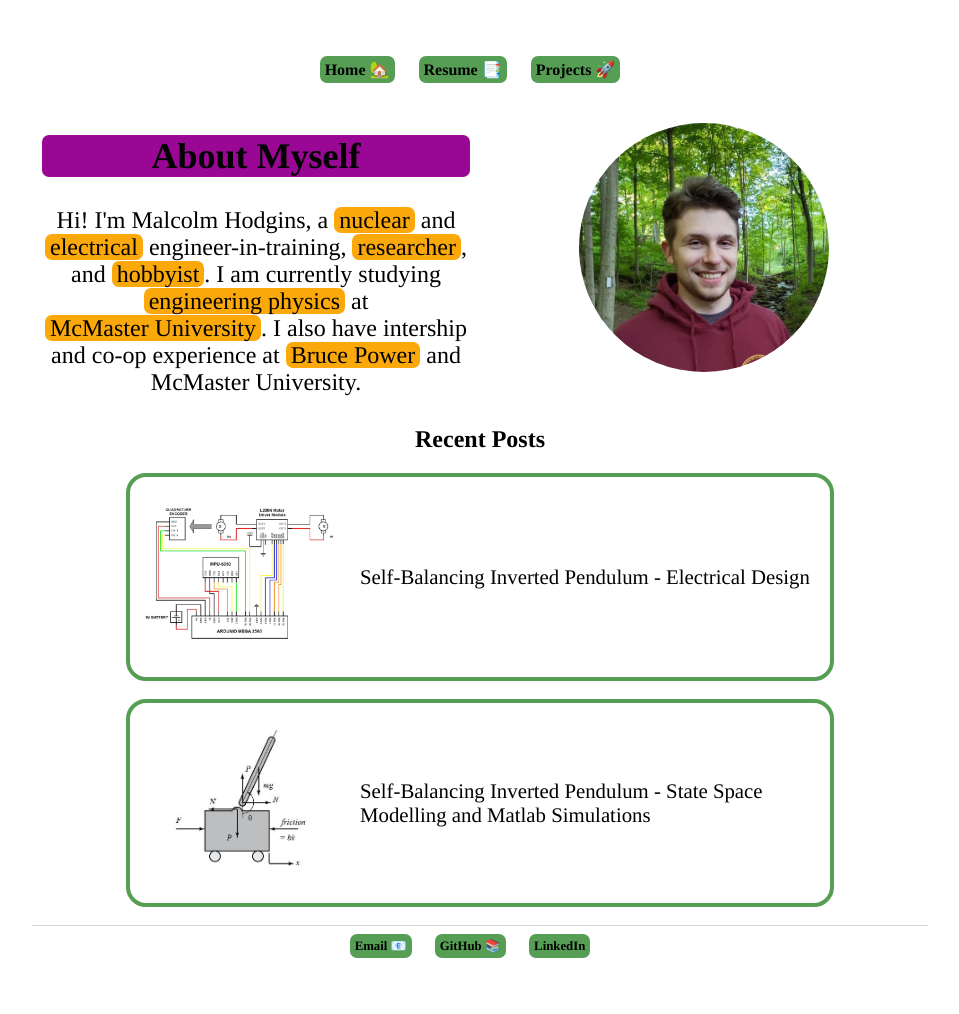
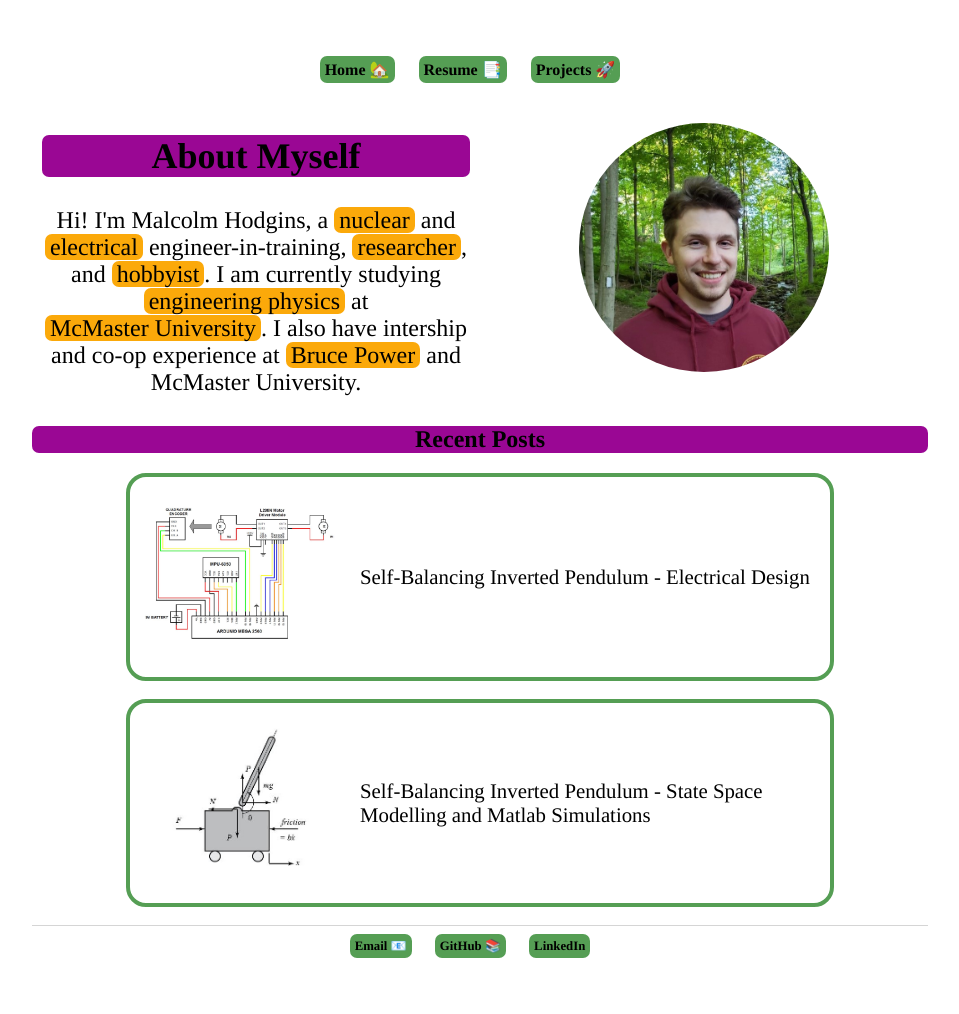
Before and after one commit to MalcolmHodgins/MalcolmHodgins.github.io, a Jekyll site: the page built from index.html, in a window 1280 px wide. Shown: the whole page, without its empty margins (160-1119 px from the left). Built offline with Jekyll 4.4.1, drawn with Linux system fonts in a browser that asks for light colours.

Commit message:
centering recent posts header

```diff
--- a/css/main.css
+++ b/css/main.css
@@ -85,7 +85,15 @@ a:hover {
 .button_header {
   border-radius: 7px;
   background-color: #9A0794;
+}
 
+.centered_button_header {
+    border-radius: 7px;
+    background-color: #9A0794;
+    display: block;
+    margin-left: auto;
+    margin-right: auto;
+    text-align: center;
 }
 
 h1 {
--- a/index.html
+++ b/index.html
@@ -11,7 +11,7 @@ title: Malcolm Hodgins, Engineering Student
 		<img src="/images/home_page/profile.jpg">
 	</div>
 </div>
-<h2 class="centered" class="button_header"> Recent Posts </h2>
+<h2 class="centered_button_header"> Recent Posts </h2>
 {% for post in site.posts %}
 	<div class="flex-container-home-post-list">
 		<div>
```
